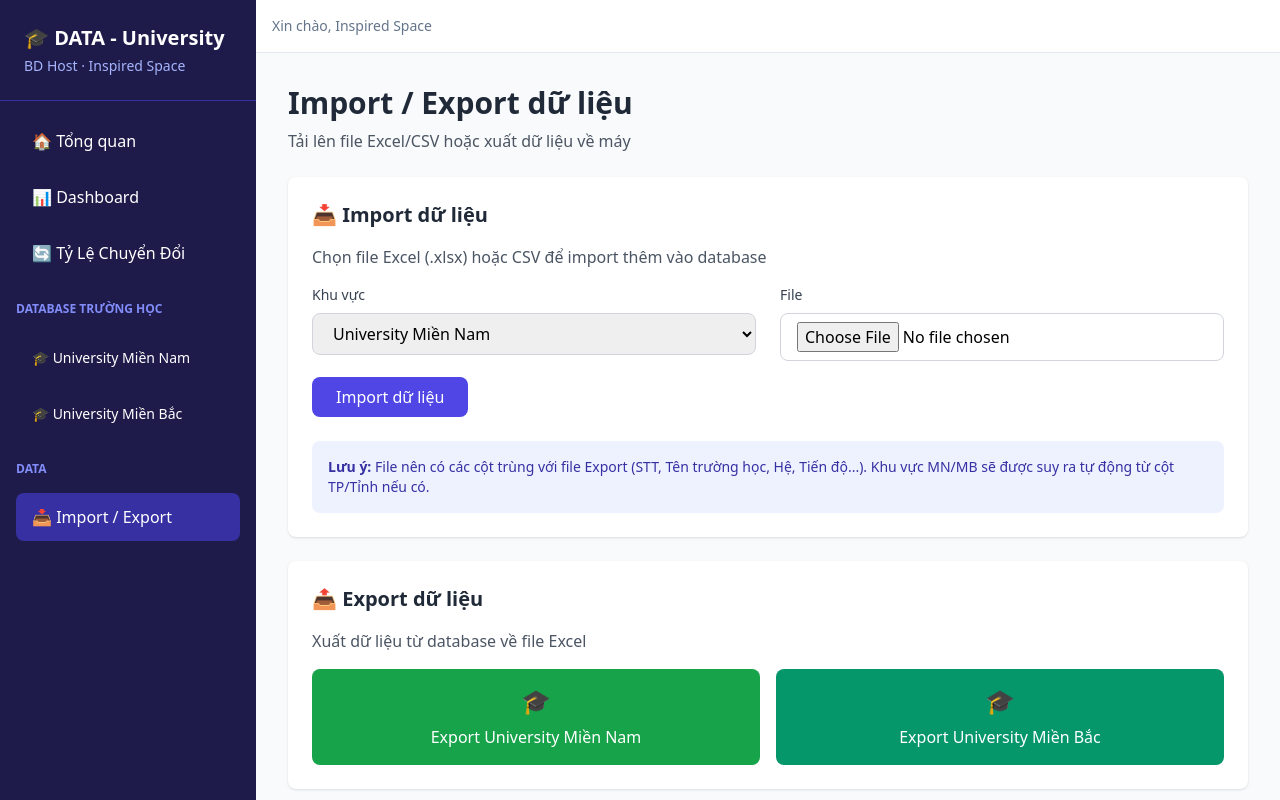
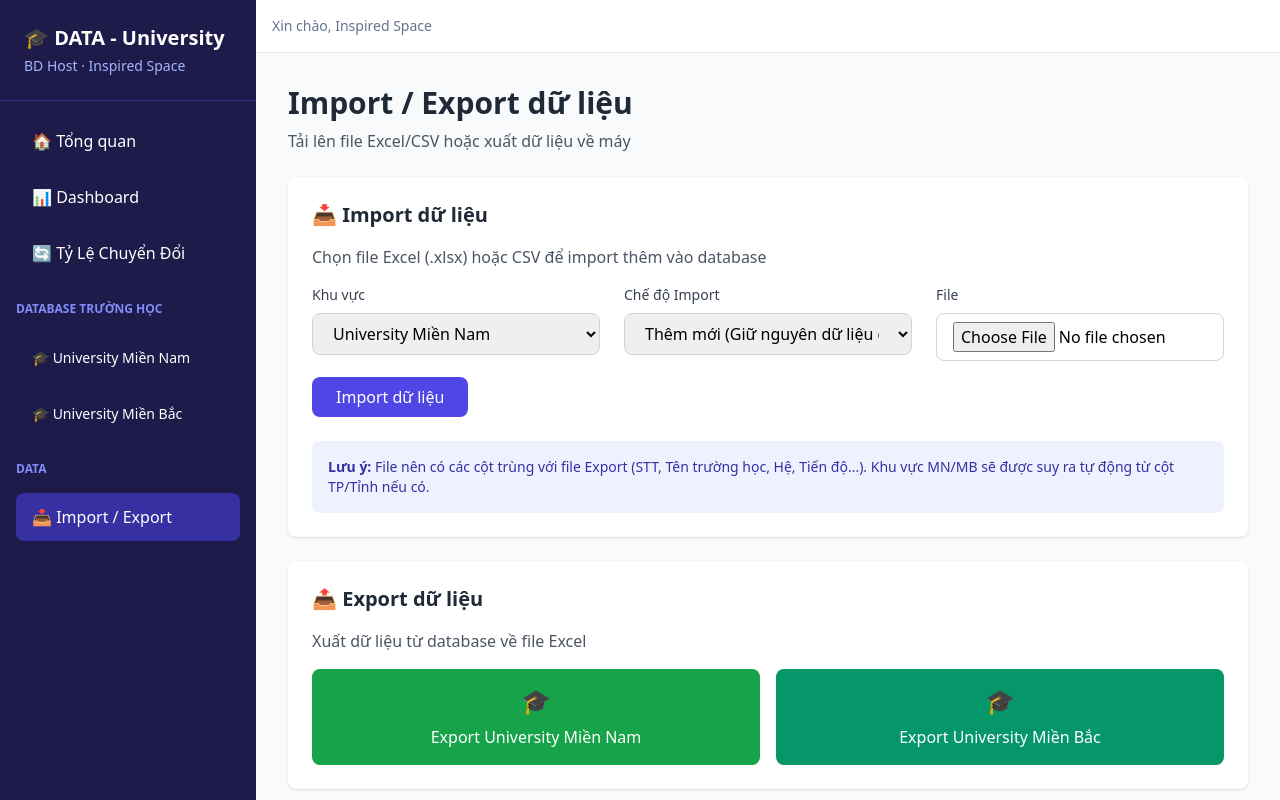
Before and after one commit to doantrieuvy5403-cmd/data-university, a Flask app: page /import-export in a window 1280 px wide. Run offline with Flask 3, Linux system fonts and the light colour scheme; some libraries are stand-ins or nearby versions.

Commit message:
Add import mode: append or replace

```diff
--- a/app.py
+++ b/app.py
@@ -742,6 +742,11 @@ def import_data(region):
             df = pd.read_excel(file)
         label_to_field = {label: field for field, label in EXPORT_COLUMNS}
         df = df.rename(columns=label_to_field)
+
+        import_mode = request.form.get('import_mode', 'append')
+        if import_mode == 'replace':
+            UniversityRecord.query.filter_by(region=region).delete()
+
         count = 0
         for _, row in df.iterrows():
             rec = UniversityRecord(region=region)
--- a/templates/import_export.html
+++ b/templates/import_export.html
@@ -14,12 +14,19 @@
     <p class="text-gray-600 mb-4">Chọn file Excel (.xlsx) hoặc CSV để import thêm vào database</p>
 
     <form method="POST" enctype="multipart/form-data" class="space-y-4">
-        <div class="grid grid-cols-1 md:grid-cols-2 gap-6">
+        <div class="grid grid-cols-1 md:grid-cols-3 gap-6">
             <div>
                 <label class="block text-sm font-medium text-gray-700 mb-2">Khu vực</label>
                 <select name="target" id="importTarget" class="w-full px-4 py-2 border border-gray-300 rounded-lg focus:ring-2 focus:ring-indigo-500">
                     <option value="mn">University Miền Nam</option>
                     <option value="mb">University Miền Bắc</option>
+                </select>
+            </div>
+            <div>
+                <label class="block text-sm font-medium text-gray-700 mb-2">Chế độ Import</label>
+                <select name="import_mode" class="w-full px-4 py-2 border border-gray-300 rounded-lg focus:ring-2 focus:ring-indigo-500">
+                    <option value="append">Thêm mới (Giữ nguyên dữ liệu cũ)</option>
+                    <option value="replace">Thay thế toàn bộ (Xóa hết dữ liệu cũ)</option>
                 </select>
             </div>
             <div>
```
Also changed, not shown: 1 other file.
